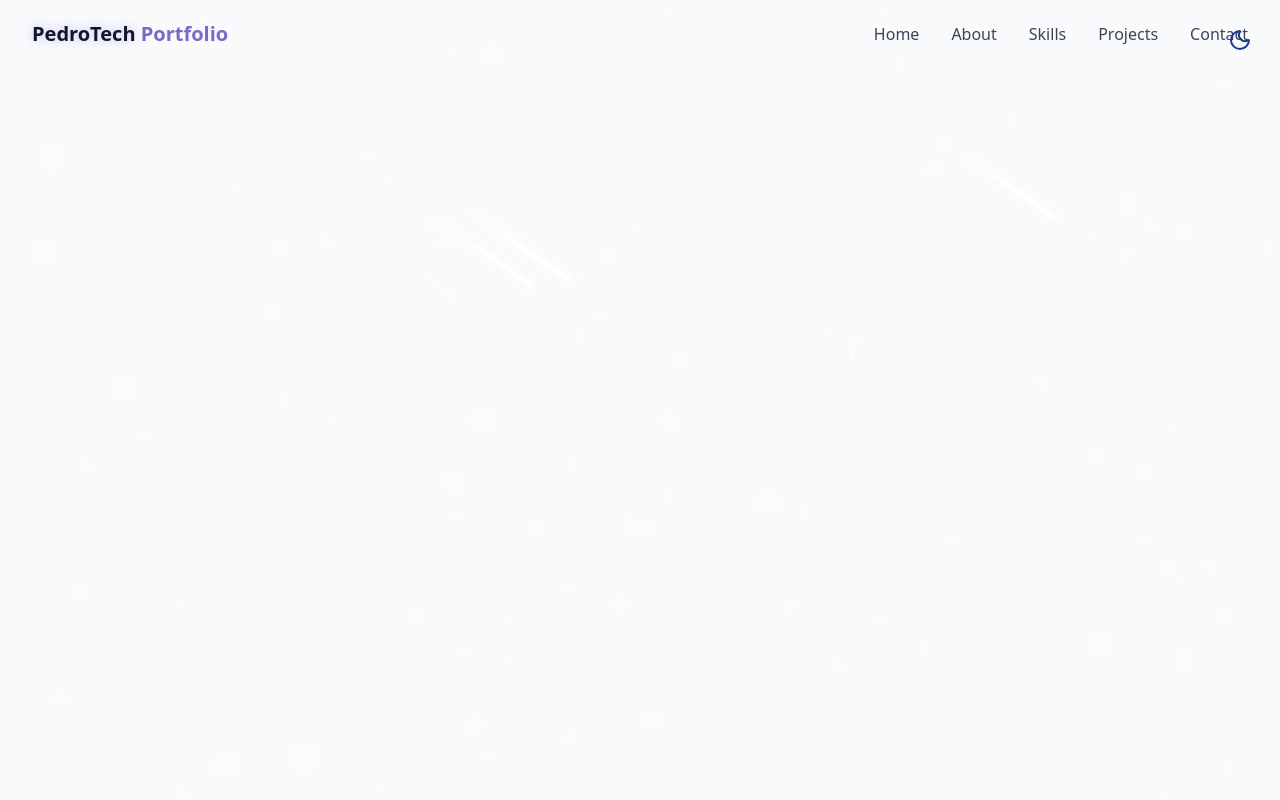
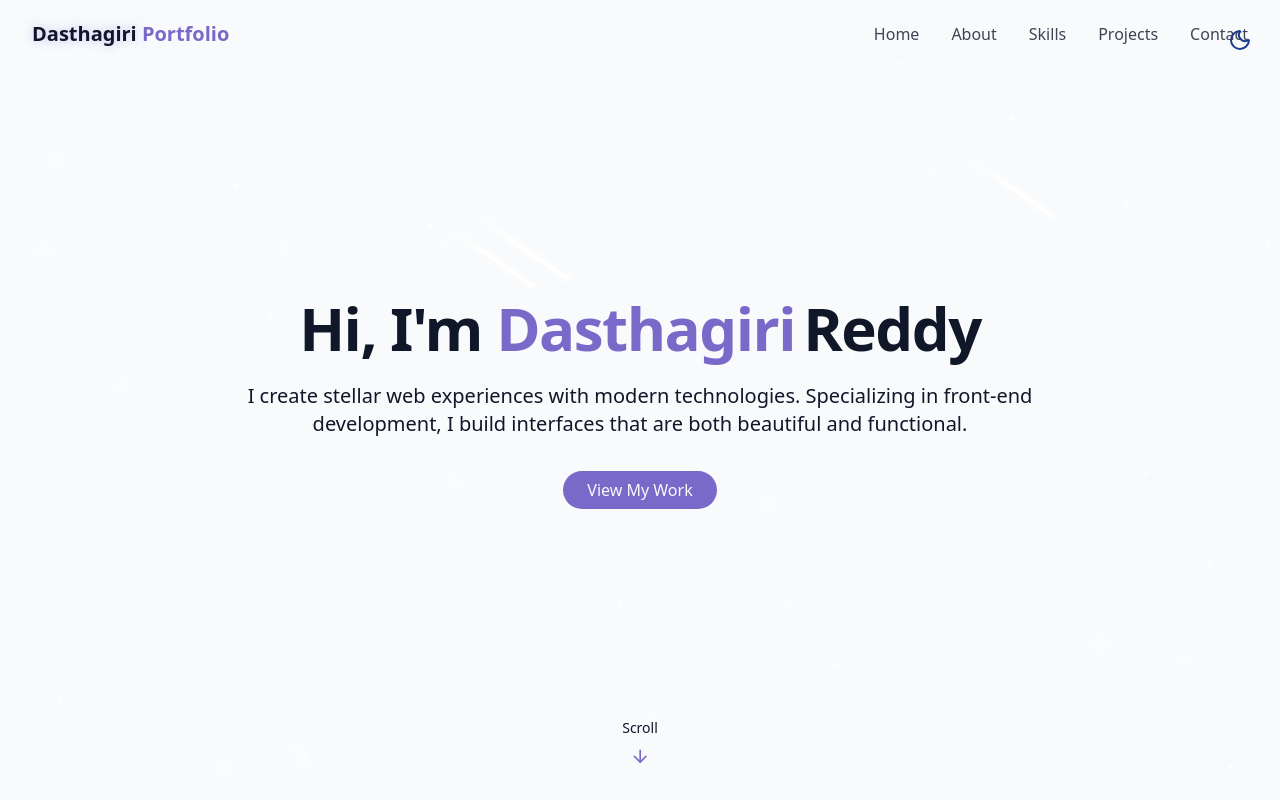
Before and after one commit to Reddy076/Portfolio, a React (Vite) app in the folder Portfolio/: page / in a window 1280 px wide. Built offline with nearby package versions, Linux system fonts and the light colour scheme.

Commit message:
created a hero section to the project

```diff
--- /dev/null
+++ b/Portfolio/src/Components/HeroSection.jsx
@@ -0,0 +1,38 @@
+import { ArrowDown } from "lucide-react";
+
+
+export default function HeroSection() {
+  return (
+    <section id="hero" className="relative min-h-screen flex flex-col items-center justify-center px-4">
+      <div className="container max-w-4xl mx-auto text-center z-10">
+        <div className="space-y-6">
+          <h1 className="text-4xl md:text-6xl font-bold tracking-tight">
+          <span className="opacity-0 animate-fade-in">Hi, I'm</span>
+          <span className="text-primary opacity-0 animate-fade-in-delay-1">{" "}Dasthagiri</span>
+          <span className="text-gradient ml-2 opacity-0 animate-fade-in-delay-2">{""}Reddy</span>
+          </h1>
+          <p className="text-lg md:text-xl text-muted-foreground max-2-2xl mx-auto opacity-0 animate-fade-in-delay-3">
+            I create stellar web experiences with modern technologies.
+            Specializing in front-end development, I build interfaces that are
+            both beautiful and functional.
+          </p>
+          <div className="pt-4 opacity-0 animate-fade-in-delay-4">
+            <a href="#projects" className="cosmic-button">
+              View My Work
+            </a>
+          </div>
+
+
+        </div>
+      </div>
+      <div className="absolute bottom-8 left-1/2 transform -translate-x-1/2 flex flex-col items-center animate-bounce">
+      <span className="text-sm text-muted-foreground mb-2">
+        Scroll
+      </span>
+      <ArrowDown className="h-5 w-5 text-primary"/>
+
+      </div>
+
+    </section>
+  )
+}
--- a/Portfolio/src/Components/Navbar.jsx
+++ b/Portfolio/src/Components/Navbar.jsx
@@ -35,7 +35,7 @@
           href="#hero"
         >
           <span className="relative z-10">
-            <span className="text-glow text-foreground"> PedroTech </span>{" "}
+            <span className="text-glow text-foreground"> Dasthagiri </span>{" "}
             Portfolio
           </span>
         </a>
--- a/Portfolio/src/Pages/Home.jsx
+++ b/Portfolio/src/Pages/Home.jsx
@@ -1,6 +1,7 @@
 import StarBackground from "../Components/StarBackground";
 import ThemeToggle from "../Components/ThemeToggle";
 import Navbar from "../Components/Navbar";
+import HeroSection from "../Components/HeroSection";
 
 
 export default function Home() {
@@ -26,6 +27,10 @@
         /* Main Content */
       }
 
+      <main>
+        <HeroSection/>
+      </main>
+
     </div>
   )
 }
```
